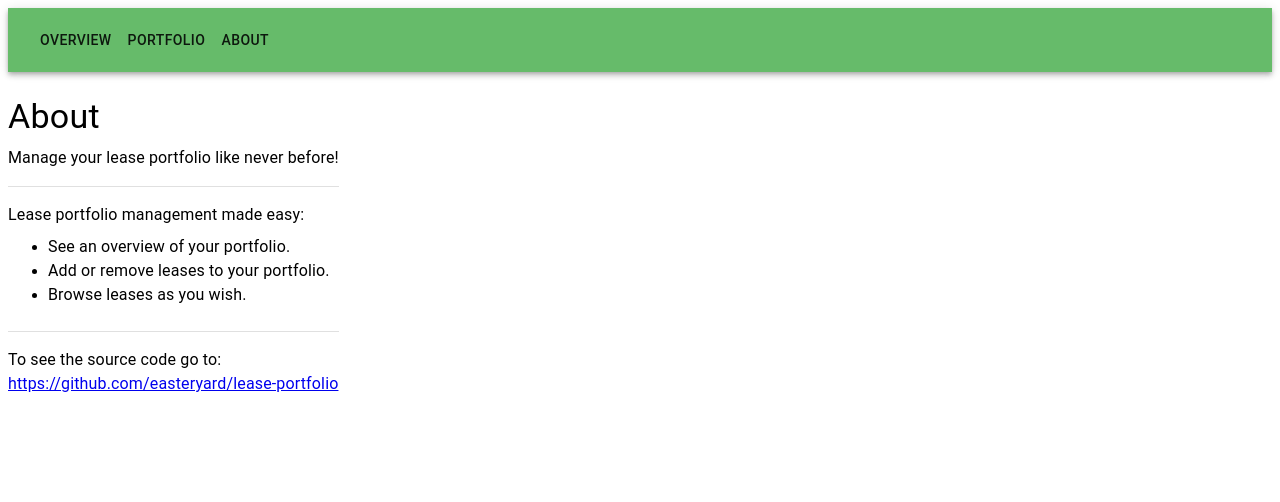
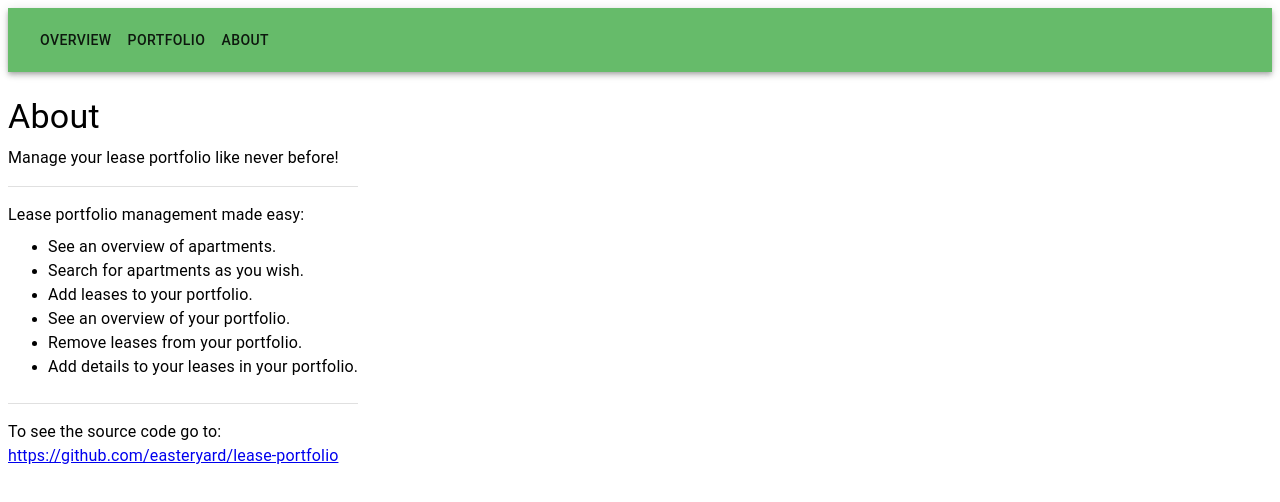
Before and after one commit to easteryard/lease-portfolio, a React (Create React App) app: page /about in a window 1280 px wide. Shown: the top 502 px of the page. Built offline with nearby package versions, Linux system fonts and the light colour scheme.

Commit message:
Added to the about page

```diff
--- a/src/pages/About/About.tsx
+++ b/src/pages/About/About.tsx
@@ -33,9 +33,12 @@ function About () {
                     <Divider className={classes.divider} />
                     <Typography>Lease portfolio management made easy:</Typography>
                     <ul className={classes.unsortedList}>
+                        <li><Typography>See an overview of apartments.</Typography></li>
+                        <li><Typography>Search for apartments as you wish.</Typography></li>
+                        <li><Typography>Add leases to your portfolio.</Typography></li>
                         <li><Typography>See an overview of your portfolio.</Typography></li>
-                        <li><Typography>Add or remove leases to your portfolio.</Typography></li>
-                        <li><Typography>Browse leases as you wish.</Typography></li>
+                        <li><Typography>Remove leases from your portfolio.</Typography></li>
+                        <li><Typography>Add details to your leases in your portfolio.</Typography></li>
                     </ul>
                     <Divider className={classes.divider} />
                     <Typography>To see the source code go to:</Typography>
```
